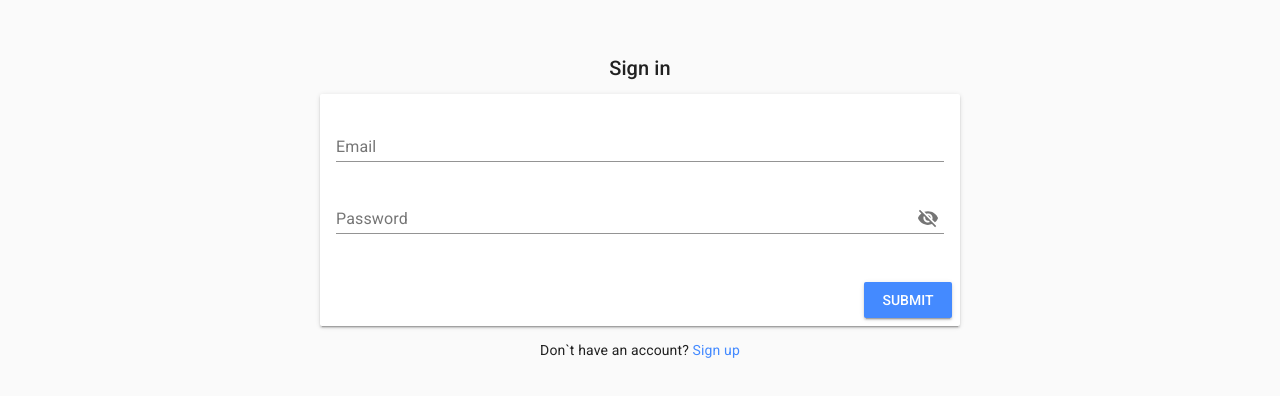
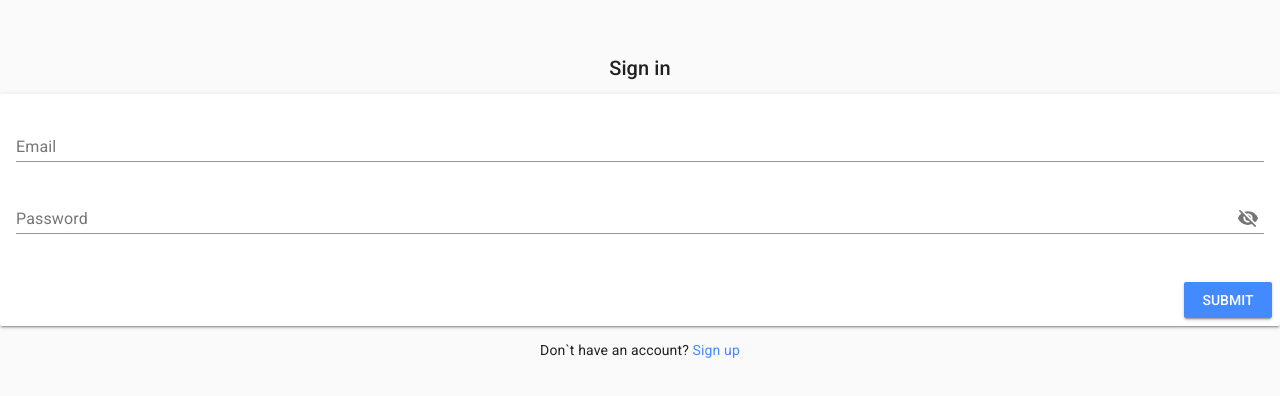
Before and after one commit to ratushnyak-k/goit-chaty, a Vue app: page /sign-in in a window 1280 px wide. Shown: the part 192-588 px from the top of the page. Built offline with nearby package versions, Linux system fonts and the light colour scheme; what vuefire would draw is missing.

Commit message:
revert sign in changes

```diff
--- a/src/components/sign-in-form.vue
+++ b/src/components/sign-in-form.vue
@@ -1,6 +1,6 @@
 <template>
   <form novalidate class="md-layout" @submit.prevent="validateUser">
-    <md-card class="md-layout-item md-size-50 md-small-size-100">
+    <md-card class="md-layout-item">
       <md-card-content>
         <md-field :class="getValidationClass('email')">
           <label for="email">Email</label>
@@ -35,7 +35,6 @@
         <md-button type="submit" class="md-raised md-primary" :disabled="sending">Submit</md-button>
       </md-card-actions>
     </md-card>
-
   </form>
 </template>
 
```
